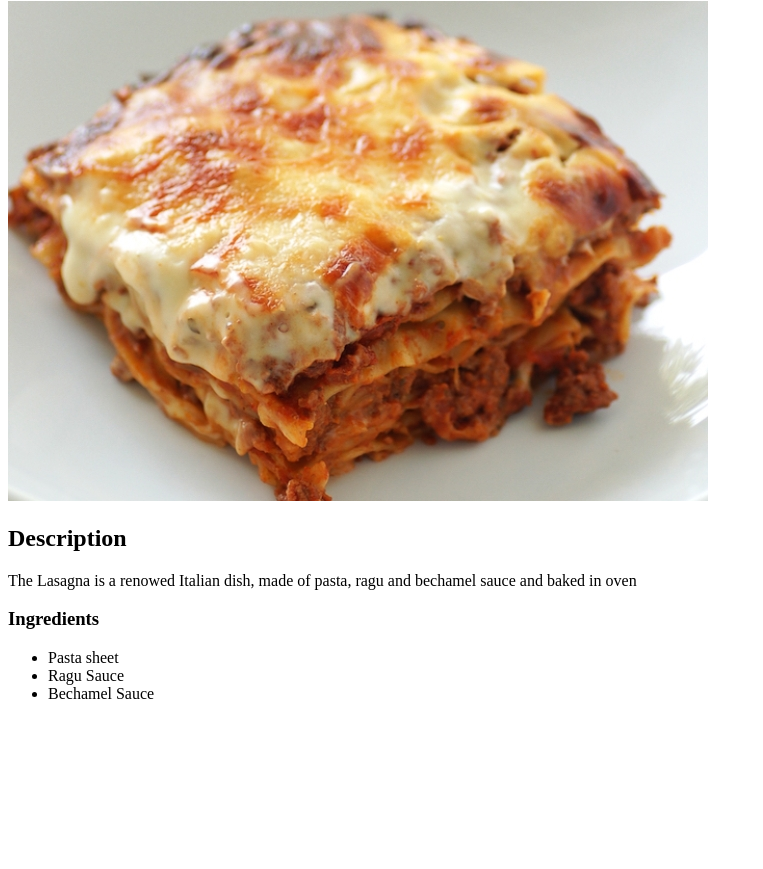
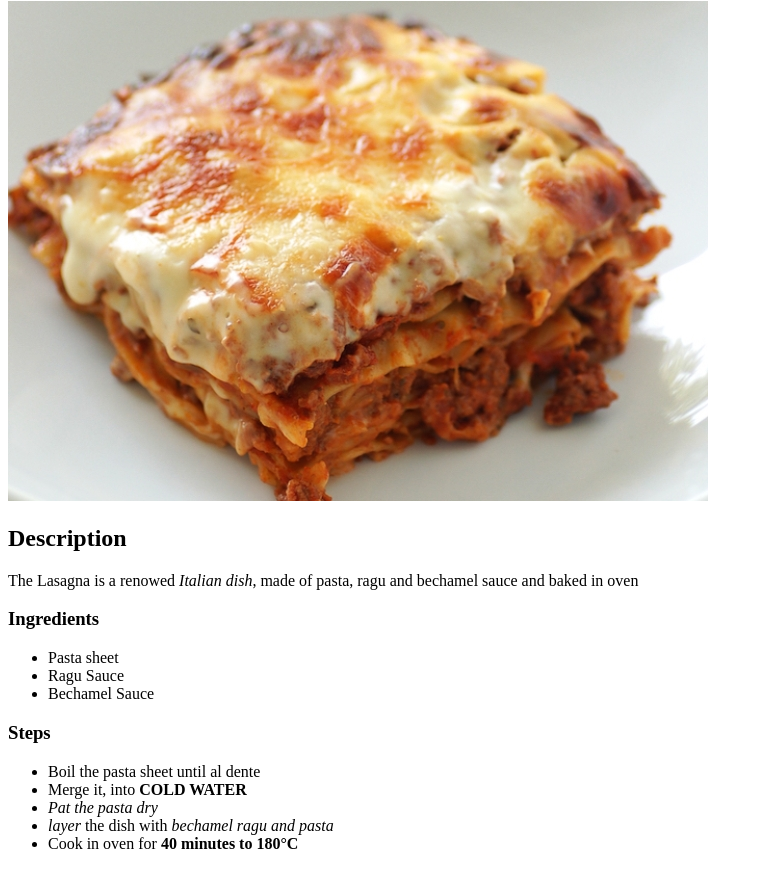
Before and after one commit to ChengZh98/odin-recipes, a plain HTML site: page recipes/lasagna.html in a window 1280 px wide. Shown: the part 79-948 px from the top of the page, without its empty margins (0-763 px from the left). Before the commit the page ends 800 px from the top, so only its background shows below. Drawn offline with Linux system fonts and the light colour scheme.

Commit message:
Finishing lasagna recipe

```diff
--- a/recipes/lasagna.html
+++ b/recipes/lasagna.html
@@ -10,13 +10,20 @@
     <h1>Lasagna</h1>
     <img src="../images/lasagne-al-forno-alla-ferrarese.jpeg" alt="Lasagna picture">
     <h2>Description</h2>
-    <p>The Lasagna is a renowed Italian dish, made of pasta, ragu and bechamel sauce and baked in oven</p>
+    <p>The Lasagna is a renowed <em>Italian dish</em>, made of pasta, ragu and bechamel sauce and baked in oven</p>
     <h3>Ingredients</h3>
     <ul>
         <li>Pasta sheet</li>
         <li>Ragu Sauce</li>
         <li>Bechamel Sauce</li>
-
+    </ul>
+    <h3>Steps</h3>
+    <ul>
+        <li>Boil the pasta sheet until al dente</li>
+        <li>Merge it, into <strong>COLD WATER</strong></li>
+        <li><em>Pat the pasta dry</em></li>
+        <li><em>layer</em> the dish with <em>bechamel ragu and pasta</em></li>
+        <li>Cook in oven for <strong>40 minutes to 180°C</strong></li>
 
     </ul>
 </body>
```
